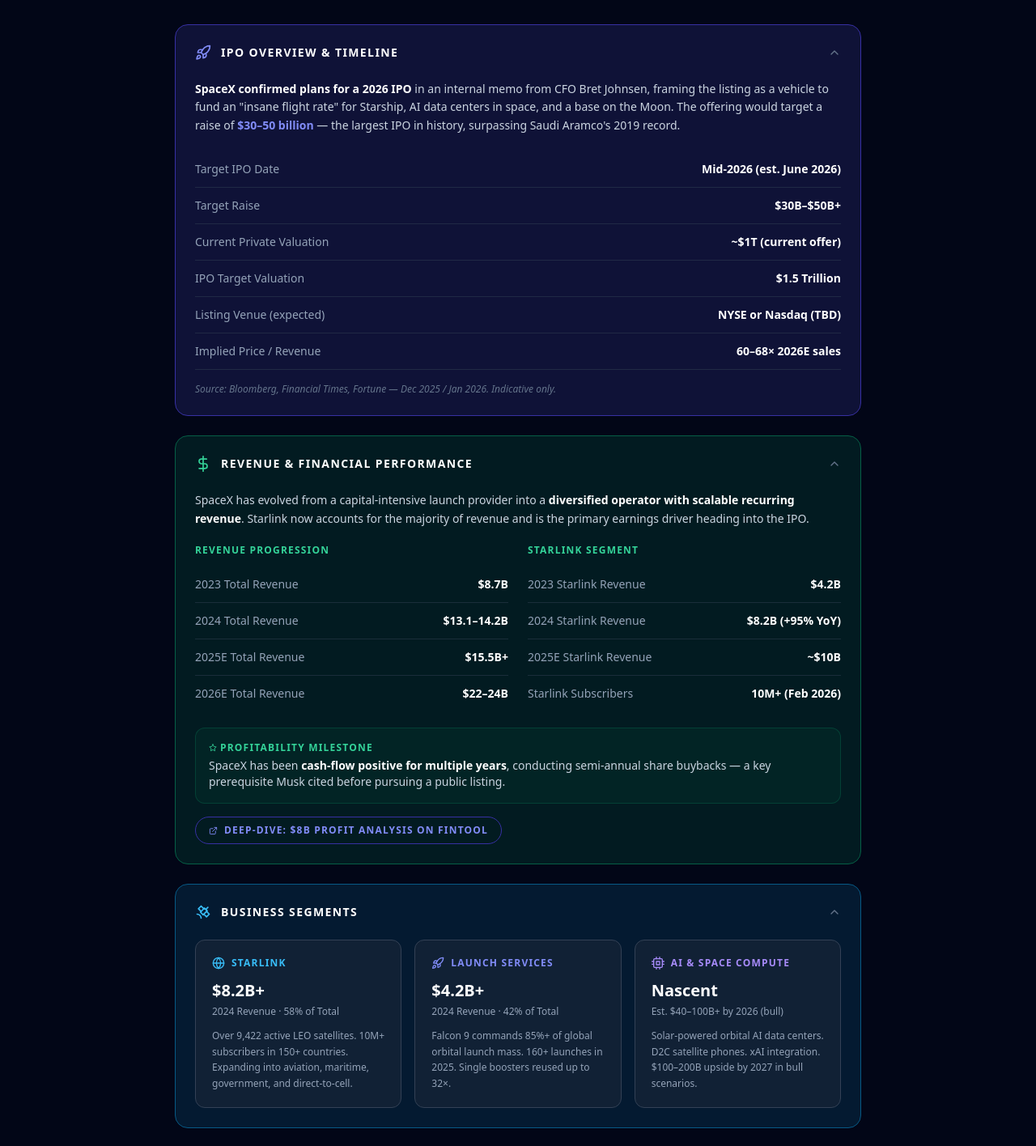
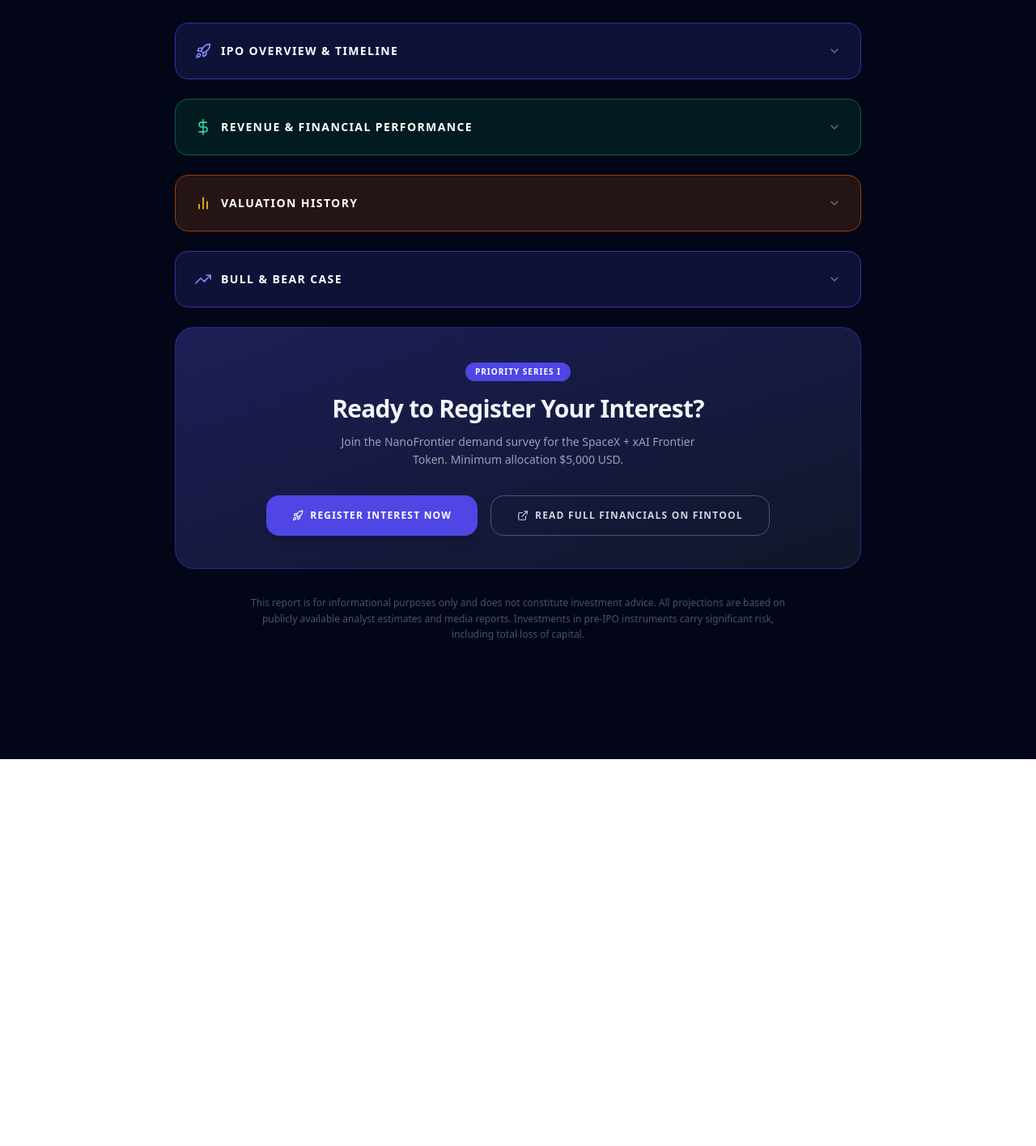
Before and after one commit to zarcht/nanovest-token-survey, a Next.js app: page / in a window 1280 px wide. Shown: the part 538-1954 px from the top of the page at 81% size. After the commit the page ends 1476 px from the top, so only its background shows below. Built offline with nearby package versions, Linux system fonts and the light colour scheme.

Commit message:
Update page.js

```diff
--- a/src/app/page.js
+++ b/src/app/page.js
@@ -38,7 +38,7 @@
   }).format(v);
 
 /* ── Section Component ── */
-function Section({ title, icon: Icon, color = "indigo", children, defaultOpen = true }) {
+function Section({ title, icon: Icon, color = "indigo", children, defaultOpen = false }) {
   const [open, setOpen] = useState(defaultOpen);
   const styles = {
     indigo: { border: "border-indigo-800", bg: "bg-indigo-900/30", text: "text-indigo-400" },
@@ -343,7 +343,7 @@
               href="https://fintool.com/news/spacex-8-billion-profit-ipo-financials"
               target="_blank"
               rel="noopener noreferrer"
-              className="flex items-center gap-2 text-xs font-bold uppercase tracking-widest border border-slate-600 hover:border-indigo-500 text-slate-300 hover:text-white px-6 py-3 rounded-full transition-colors"
+              className="flex items-center gap-2 text-xs font-bold uppercase tracking-widest bg-indigo-600 hover:bg-indigo-500 text-white px-6 py-3 rounded-full transition-colors shadow-lg"
             >
               <ExternalLink size={12} /> See Full Research Report
             </a>
@@ -367,12 +367,8 @@
             would target a raise of <span className="text-indigo-400 font-bold">$30–50 billion</span> —
             the largest IPO in history, surpassing Saudi Aramco&apos;s 2019 record.
           </p>
-          <Row label="Target IPO Date"           value="Mid-2026 (est. June 2026)" />
-          <Row label="Target Raise"              value="$30B–$50B+"               />
-          <Row label="Current Private Valuation" value="~$1T (current offer)"    />
-          <Row label="IPO Target Valuation"      value="$1.5 Trillion"            />
-          <Row label="Listing Venue (expected)"  value="NYSE or Nasdaq (TBD)"     />
-          <Row label="Implied Price / Revenue"   value="60–68× 2026E sales"       />
+          <Row label="Target IPO Date"      value="Mid-2026 (est. June 2026)" />
+          <Row label="IPO Target Valuation" value="$1.5 Trillion"             />
           <p className="text-xs text-slate-500 italic mt-4">
             Source: Bloomberg, Financial Times, Fortune — Dec 2025 / Jan 2026. Indicative only.
           </p>
@@ -417,27 +413,6 @@
           >
             <ExternalLink size={11} /> Deep-Dive: $8B Profit Analysis on Fintool
           </a>
-        </Section>
-
-        {/* Segments */}
-        <Section title="Business Segments" icon={Satellite} color="sky">
-          <div className="grid grid-cols-1 md:grid-cols-3 gap-4">
-            {[
-              { icon: Globe, color: "text-sky-400", title: "Starlink", value: "$8.2B+", sub: "2024 Revenue · 58% of Total", desc: "Over 9,422 active LEO satellites. 10M+ subscribers in 150+ countries. Expanding into aviation, maritime, government, and direct-to-cell." },
-              { icon: Rocket, color: "text-indigo-400", title: "Launch Services", value: "$4.2B+", sub: "2024 Revenue · 42% of Total", desc: "Falcon 9 commands 85%+ of global orbital launch mass. 160+ launches in 2025. Single boosters reused up to 32×." },
-              { icon: Cpu, color: "text-violet-400", title: "AI & Space Compute", value: "Nascent", sub: "Est. $40–100B+ by 2026 (bull)", desc: "Solar-powered orbital AI data centers. D2C satellite phones. xAI integration. $100–200B upside by 2027 in bull scenarios." },
-            ].map(({ icon: Icon, color, title, value, sub, desc }) => (
-              <div key={title} className="bg-slate-800/50 rounded-xl p-5 border border-slate-700">
-                <div className="flex items-center gap-2 mb-3">
-                  <Icon size={16} className={color} />
-                  <span className={`text-xs font-black uppercase tracking-widest ${color}`}>{title}</span>
-                </div>
-                <p className="text-xl font-black text-white mb-1">{value}</p>
-                <p className="text-xs text-slate-400 mb-3">{sub}</p>
-                <p className="text-xs text-slate-400 leading-relaxed">{desc}</p>
-              </div>
-            ))}
-          </div>
         </Section>
 
         {/* Valuation */}
@@ -493,28 +468,6 @@
           </div>
         </Section>
 
-        {/* Moat */}
-        <Section title="Competitive Moat" icon={Zap} color="sky">
-          <p className="text-slate-300 text-sm leading-relaxed mb-5">
-            SpaceX&apos;s dominance is self-reinforcing. No rival has replicated its vertical integration at scale.
-          </p>
-          <div className="grid grid-cols-2 md:grid-cols-3 gap-3">
-            {[
-              ["85%+", "Global orbital launch share"],
-              ["500+", "Successful booster landings"],
-              ["32×",  "Max reuses of single Falcon 9"],
-              ["9,422","Active Starlink satellites (Jan 2026)"],
-              ["150+", "Countries with Starlink access"],
-              ["$125M","Falcon Heavy vs rivals at $300M+"],
-            ].map(([v, l]) => (
-              <div key={l} className="bg-slate-800/50 rounded-xl p-4 border border-slate-700 text-center">
-                <p className="text-xl font-black text-sky-400">{v}</p>
-                <p className="text-[10px] text-slate-400 mt-1 uppercase tracking-wide">{l}</p>
-              </div>
-            ))}
-          </div>
-        </Section>
-
         {/* CTA */}
         <div className="bg-gradient-to-br from-indigo-900/60 to-slate-900 rounded-3xl border border-indigo-700/50 p-10 text-center">
           <span className="inline-flex items-center px-3 py-1 rounded-full text-[10px] font-bold bg-indigo-600 text-white mb-4 uppercase tracking-widest">
```
